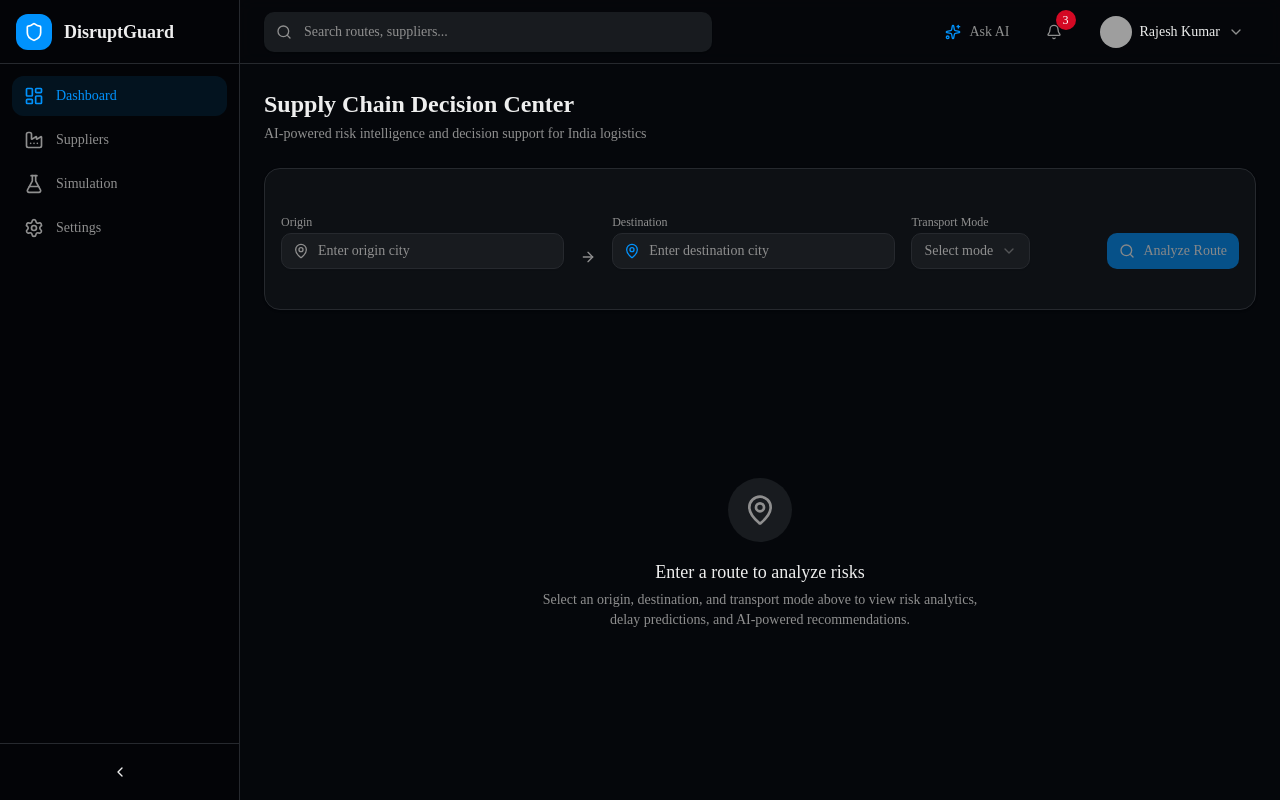
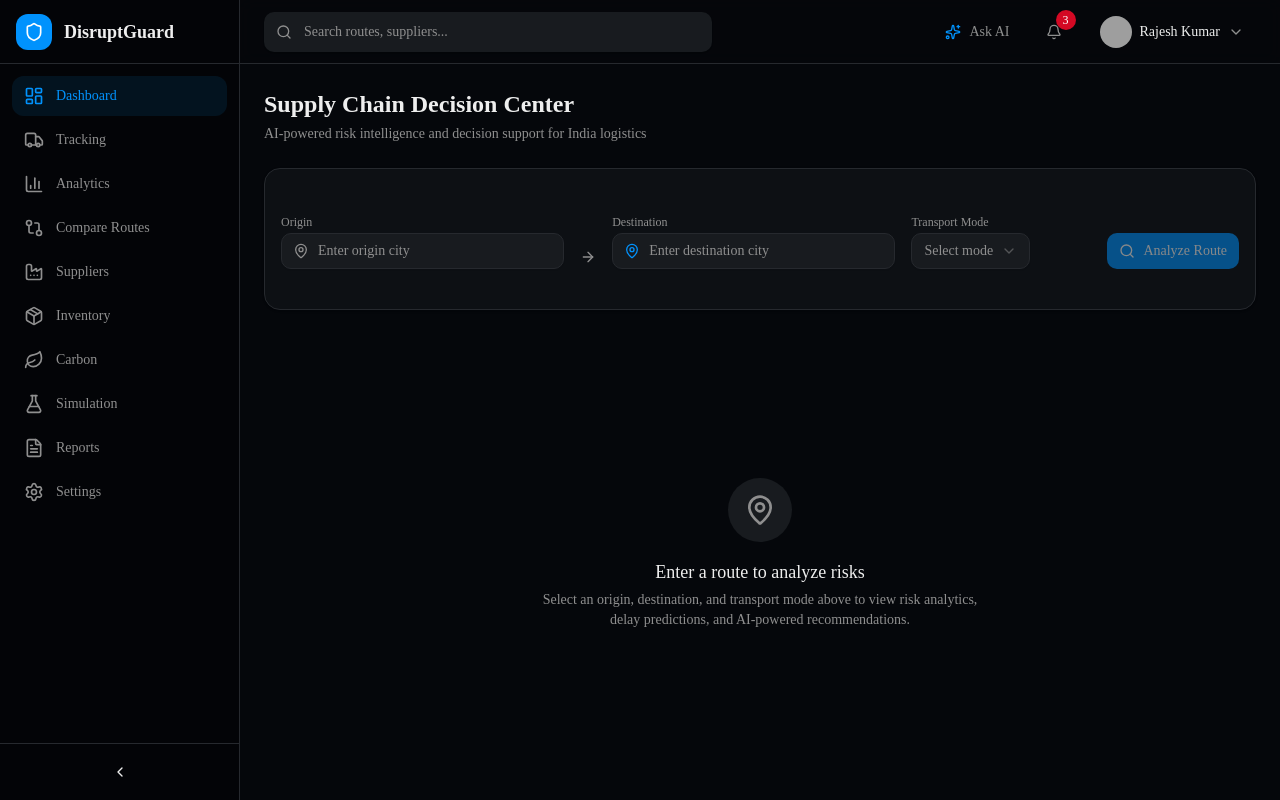
Before and after one commit to sande253/disruptguard-, a Next.js app: page / in a window 1280 px wide. Built offline with nearby package versions, Linux system fonts and the light colour scheme; grey boxes are pictures that could not be loaded.

Commit message:
revert: restore full sidebar navigation items
Restore all 10 navigation items and corresponding icons.

Co-authored-by: Sandeep Reddy Ade <170517175+sande253@users.noreply.github.com>

```diff
--- a/components/dashboard/sidebar.tsx
+++ b/components/dashboard/sidebar.tsx
@@ -12,6 +12,12 @@ import {
   ChevronLeft,
   ChevronRight,
   Shield,
+  Truck,
+  BarChart3,
+  GitCompare,
+  FileText,
+  Leaf,
+  Package,
 } from "lucide-react"
 import { cn } from "@/lib/utils"
 import { Button } from "@/components/ui/button"
@@ -19,8 +25,14 @@ import { Tooltip, TooltipContent, TooltipProvider, TooltipTrigger } from "@/comp
 
 const menuItems = [
   { icon: LayoutDashboard, label: "Dashboard", href: "/" },
+  { icon: Truck, label: "Tracking", href: "/tracking" },
+  { icon: BarChart3, label: "Analytics", href: "/analytics" },
+  { icon: GitCompare, label: "Compare Routes", href: "/compare" },
   { icon: Factory, label: "Suppliers", href: "/suppliers" },
+  { icon: Package, label: "Inventory", href: "/inventory" },
+  { icon: Leaf, label: "Carbon", href: "/carbon" },
   { icon: FlaskConical, label: "Simulation", href: "/simulation" },
+  { icon: FileText, label: "Reports", href: "/reports" },
   { icon: Settings, label: "Settings", href: "/settings" },
 ]
 
```
